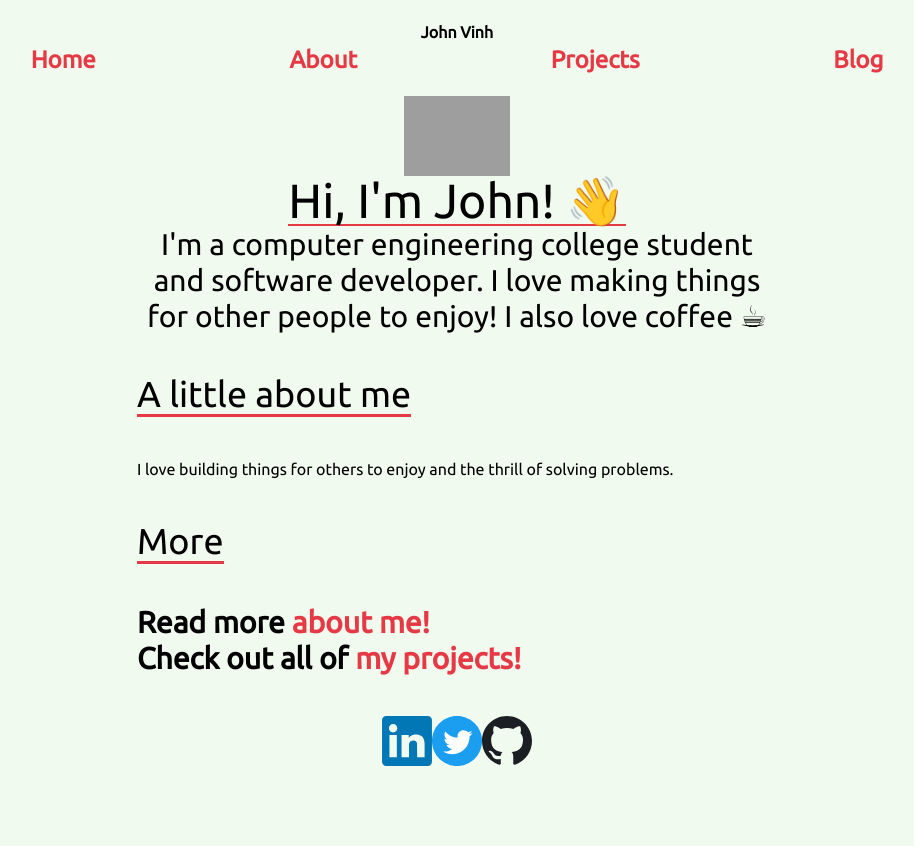
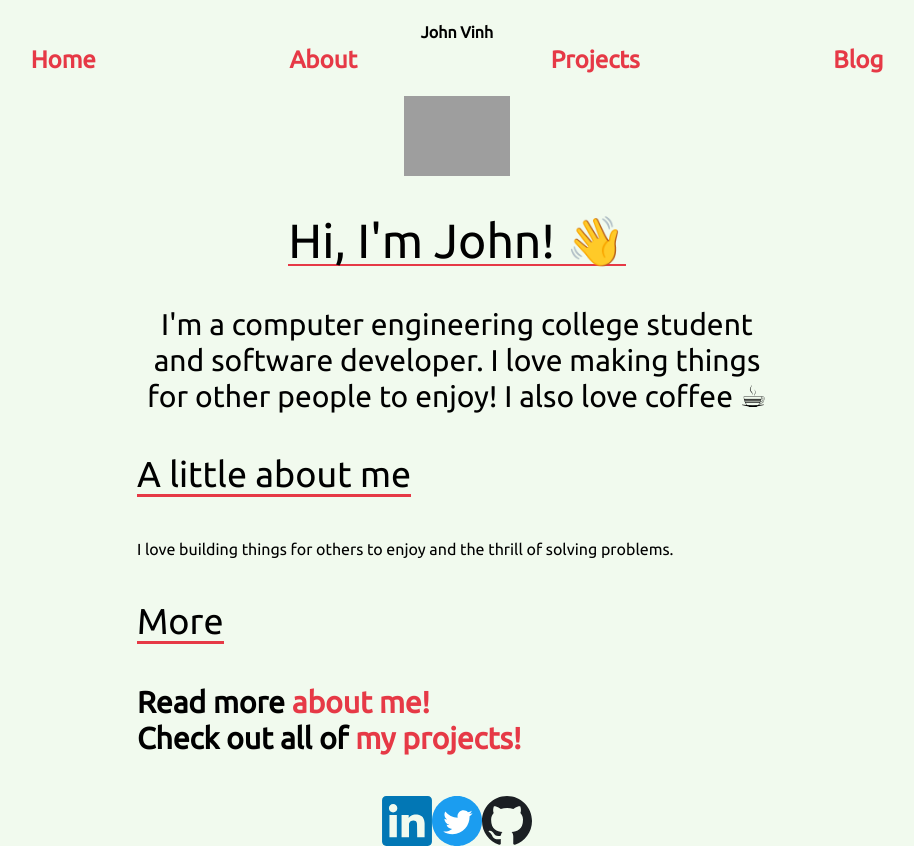
Before and after one commit to johnvinh/john-vinh-website, a SvelteKit app: page / in a window 1280 px wide. Shown: the whole page, without its empty margins (183-1097 px from the left). Before the commit the page ends 800 px from the top, so only its background shows below. Built offline with nearby package versions, Linux system fonts and the light colour scheme; grey boxes are pictures that could not be loaded.

Commit message:
Add margin on y-axis

```diff
--- a/src/components/Title.svelte
+++ b/src/components/Title.svelte
@@ -1,4 +1,4 @@
-<h1 class="text-3xl md:text-5xl border-b-themered border-solid border-b-2 inline-block hover:text-themered
+<h1 class="text-3xl md:text-5xl my-10 border-b-themered border-solid border-b-2 inline-block hover:text-themered
  transition transition-all ease-in-out duration-300">
     <slot></slot>
 </h1>
```
